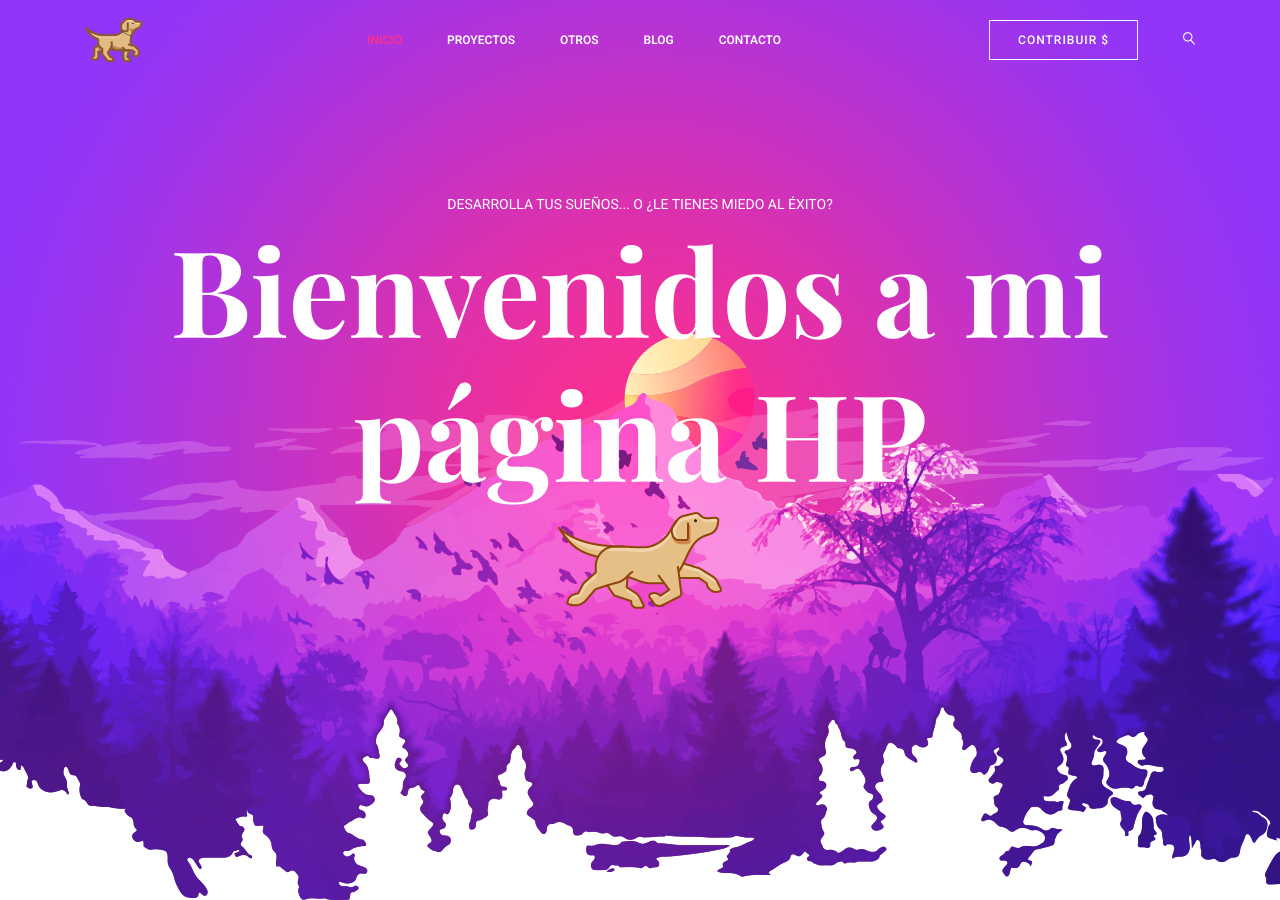
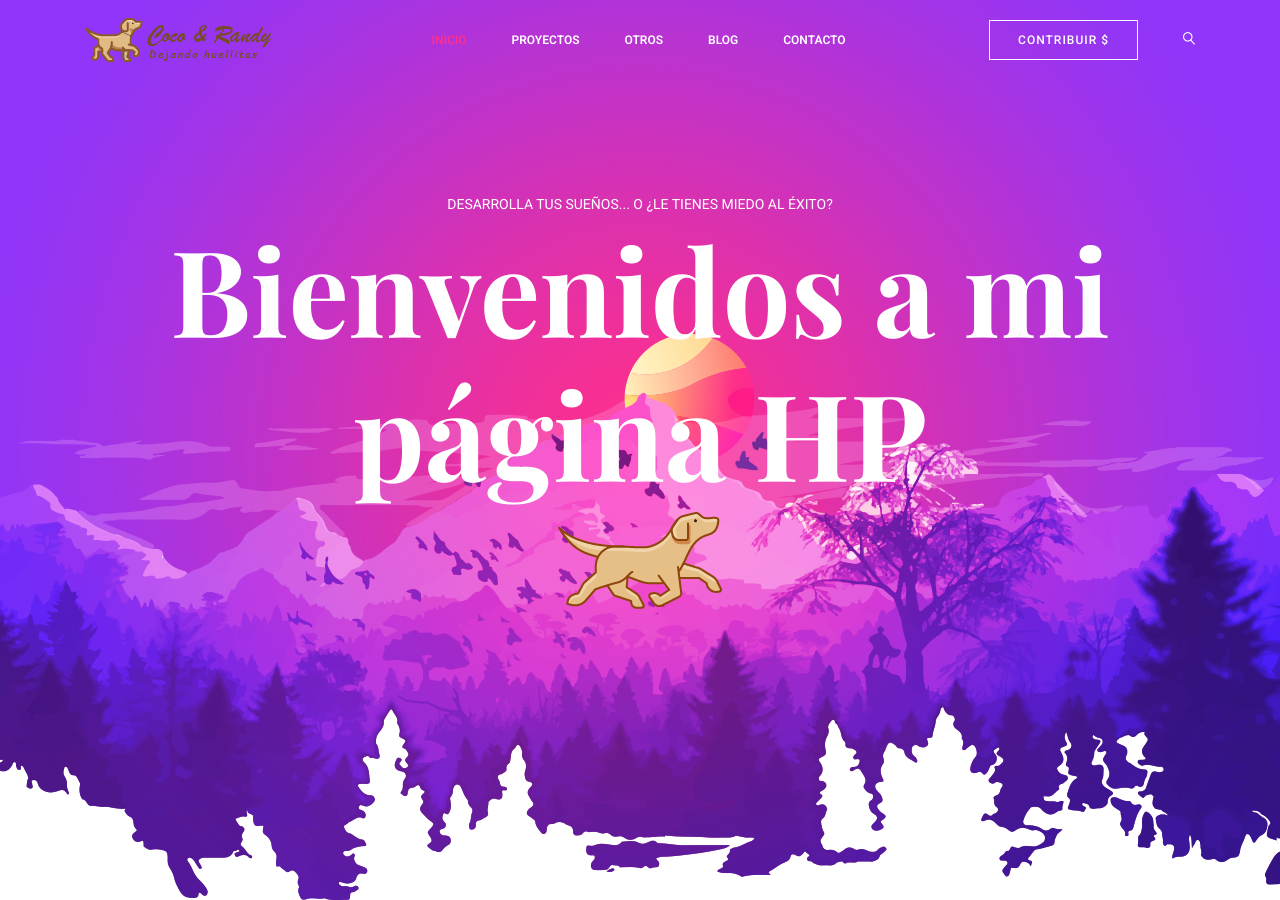
Before and after one commit to FernandoJHP/hp-proyectox, a plain HTML site: page index.html in a window 1280 px wide. Shown: the top 900 px of the page. Drawn offline with nearby package versions, Linux system fonts and the light colour scheme; some packages are replaced by stand-ins of ours.

Commit message:
logo v2
Se agrego el logo, nombre y slogan de la pagina.

```diff
--- a/index.html
+++ b/index.html
@@ -26,7 +26,7 @@
 			<nav class="navbar navbar-expand-lg navbar-light">
 				<div class="container">
 					<!-- Brand and toggle get grouped for better mobile display -->
-					<a class="navbar-brand logo_h" href="index.html"><img src="img/logo_perrito_v4.png" alt=""></a>
+					<a class="navbar-brand logo_h" href="index.html"><img src="img/logo_perrito_nombreyslogan_v4.png" alt=""></a>
 					<button class="navbar-toggler" type="button" data-toggle="collapse" data-target="#navbarSupportedContent"
 					 aria-controls="navbarSupportedContent" aria-expanded="false" aria-label="Toggle navigation">
 						<span class="icon-bar"></span>
```
Also changed, not shown: img/logo_perrito_nombreyslogan.png (added), img/logo_perrito_nombreyslogan_v2.png (added), img/logo_perrito_nombreyslogan_v3.png (added), img/logo_perrito_nombreyslogan_v4.png (added).
